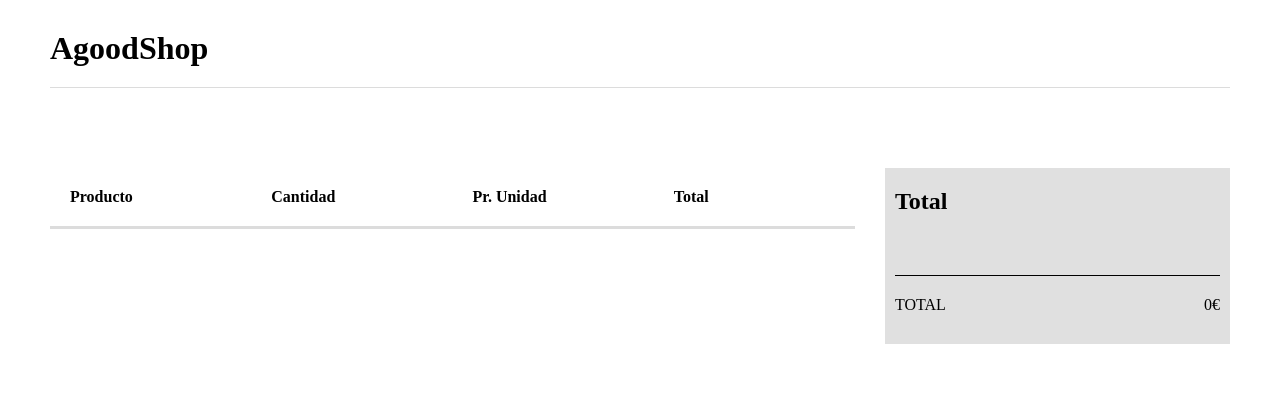
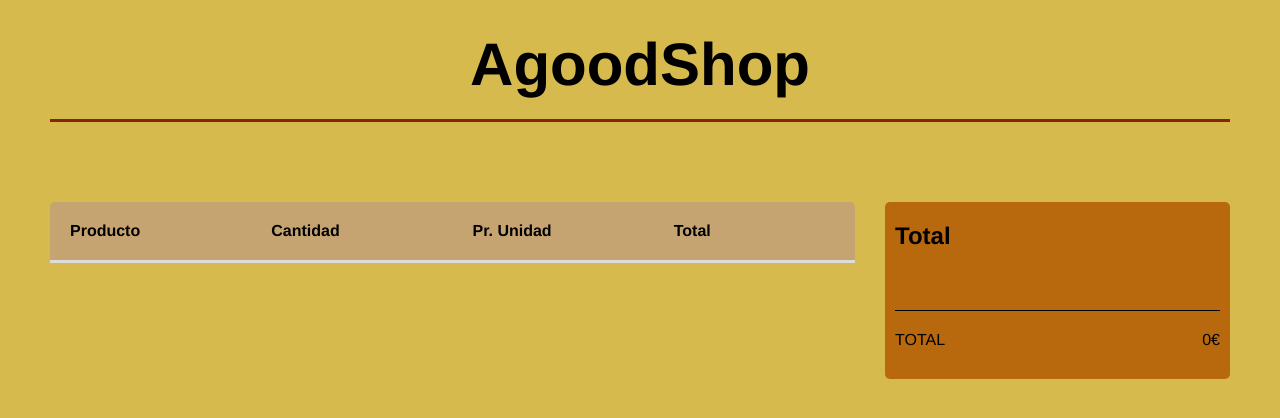
Before and after one commit to Anncaph7/Actividad-Carrito, a plain HTML site: page index.html in a window 1280 px wide. Drawn offline with Linux system fonts and the light colour scheme; no server answers.

Commit message:
Cambios en css

```diff
--- a/style.css
+++ b/style.css
@@ -1,13 +1,17 @@
 body{
     margin-left: 50px;
     margin-right: 50px;
+    font-family: 'Franklin Gothic Medium', 'Arial Narrow', Arial, sans-serif;
+    background-color: rgb(215, 186, 78);
 }
 
 h1{
     margin-top: 30px;
     margin-bottom: 30px;
     padding-bottom: 20px;
-    border-bottom: 1px solid gainsboro;
+    border-bottom: 3px solid rgb(130, 39, 11);
+    text-align: center;
+    font-size: 60px;
 }
 
 #contenedor{
@@ -25,9 +29,11 @@ h1{
     margin-top: 50px;
     margin-left: 30px;
     width: 30%;
-    background-color: rgb(224, 224, 224);
+    background-color: rgb(184, 104, 13);
     display: flex;
     flex-direction: column;
+    border-radius: 5px;
+
 }
 
 #tituloTotal{
@@ -50,6 +56,9 @@ table{
     text-align:left;
     width: 100%;
     border-collapse: collapse;
+    border-radius: 5px;
+    background-color: rgb(198, 164, 114);
+
 }
 
 th
@@ -57,11 +66,13 @@ th
   padding: 20px;
   border-bottom: 3px solid gainsboro;
 
+
 }
 
 tr, td {
     padding: 20px;
     border-bottom: 2px solid gainsboro;
+
 }
 
 .tituloProducto
```
